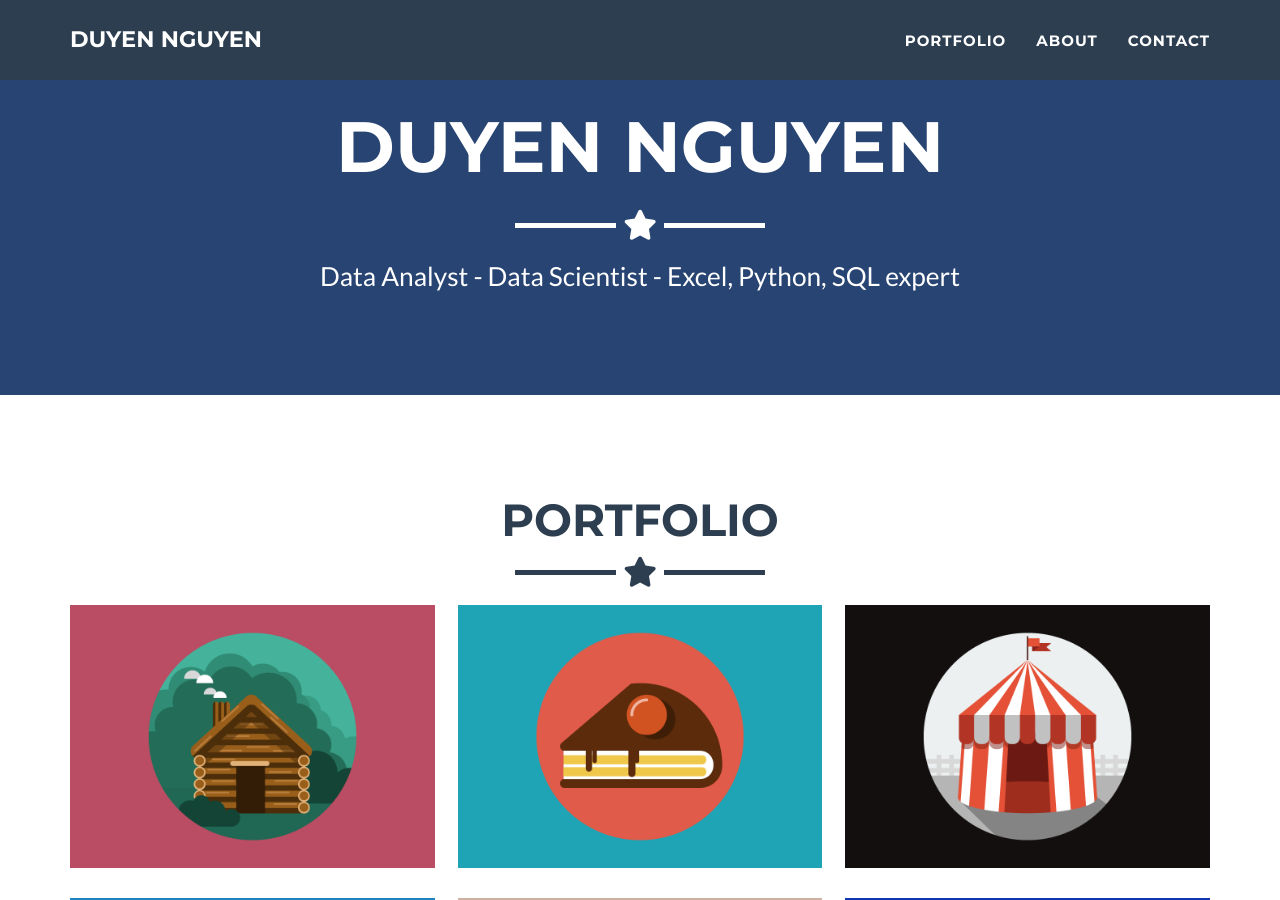
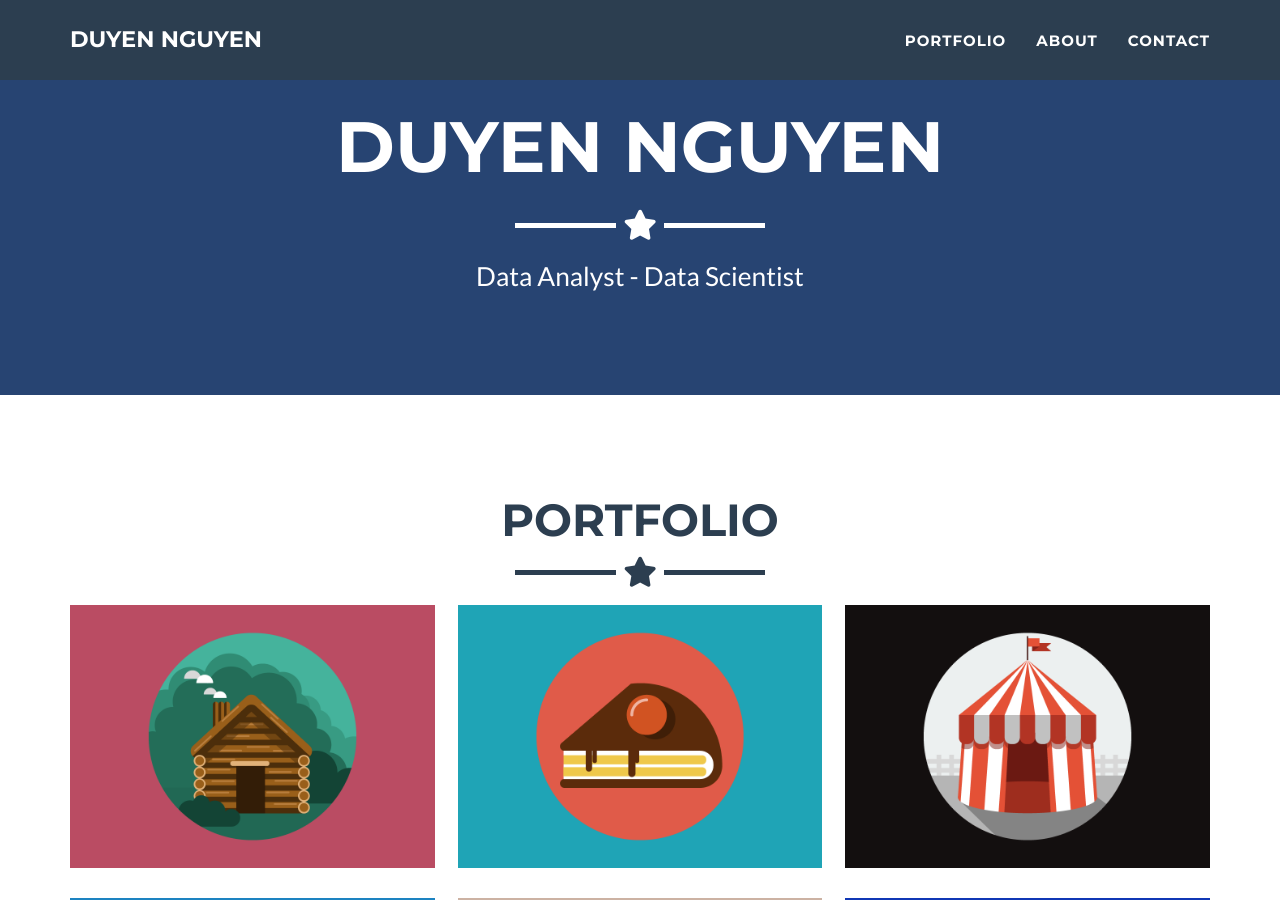
Before and after one commit to duyen21/portfolio, a Jekyll site: the page built from _posts/2014-07-18-project-1.markdown, in a window 1280 px wide and 900 px high, scrolled down 424 px. Built offline with Jekyll 4.4.1, drawn with Linux system fonts in a browser that asks for light colours.

Commit message:
Update _config.yml

```diff
--- a/_config.yml
+++ b/_config.yml
@@ -4,7 +4,7 @@ email: duyenngu@usc.edu
 url: https://duyen21.github.io/portfolio/
 description: "Write an awesome description for your new site here. You can edit this line in _config.yml. It will appear in your document head meta (for Google search results) and in your feed.xml site description."
 keywords: "your keywords, separated by commas"
-skills: "Data Analyst - Data Scientist - Excel, Python, SQL expert"
+skills: "Data Analyst - Data Scientist"
 meta_author: Duyen Nguyen
 
 # Google webmaster tools
@@ -45,7 +45,7 @@ social:
     url: https://github.com/duyen21/
   - title: kaggle
     url: https://www.kaggle.com/duyen21/
-  - title: tumblr
+  - title: tableau
     url: https://public.tableau.com/app/profile/duyen21/
 
 # Email content
```
